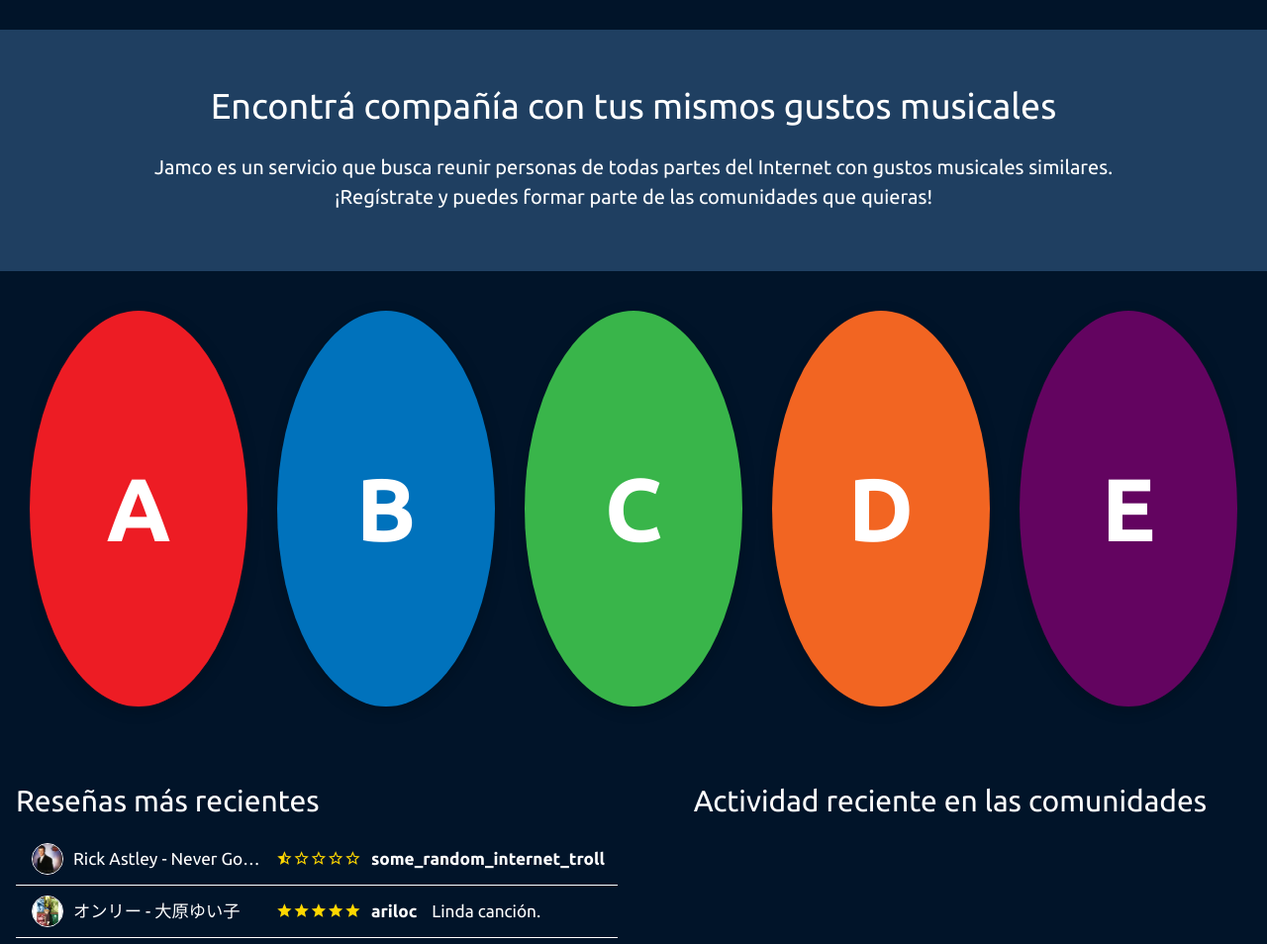
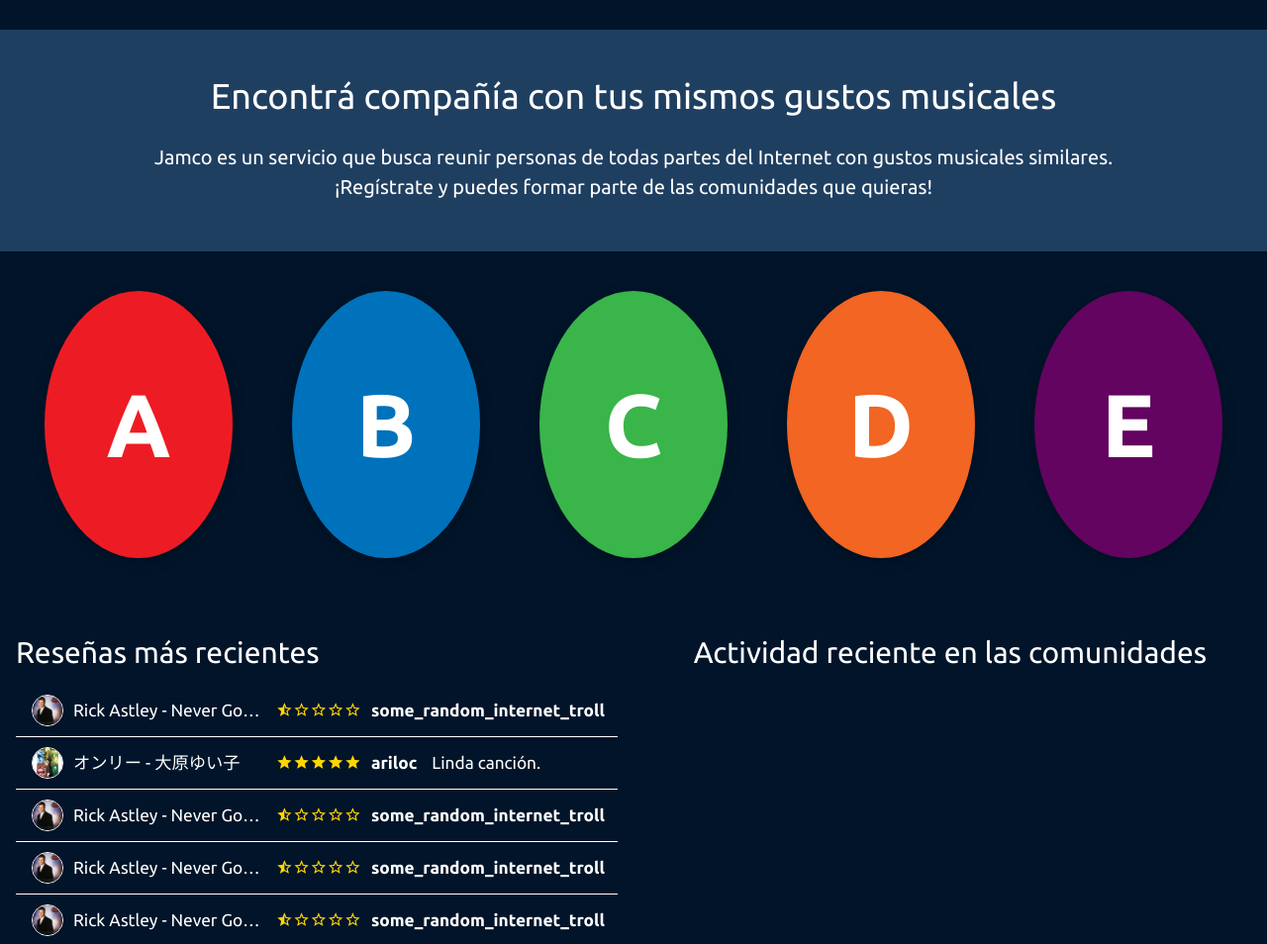
Before and after one commit to ariloc/jamco, a PHP site: page / in a window 1280 px wide. Shown: the part 70-1024 px from the top of the page at 99% size. Run offline with PHP 8.4, Linux system fonts and the light colour scheme.

Commit message:
Add files via upload

```diff
--- a/styles.css
+++ b/styles.css
@@ -187,7 +187,7 @@
     background-color: var(--dark-color) ;
     font-size: 20px;
     margin-top: 30px;
-    padding: 40px; /* TODO: Che, esto no plz*/
+    padding: 30px; /* TODO: Che, esto no plz (solucionado)*/
     text-align: center;
 }
 
@@ -205,13 +205,12 @@
 
 /* Carousel */
 .carousel .card{
-    line-height: 450px;
-    line-height: 400px;
+    line-height: 3em;
     text-align: center;
     color: #ffffff;
     font-size: 90px;
     font-weight: 600;
-    margin: 40px 0;
+    margin: 40px 15px;
     border-radius: 50%;
     box-shadow: 0px 4px 15px rgba(0, 0, 0, 0.2);
 }
```
